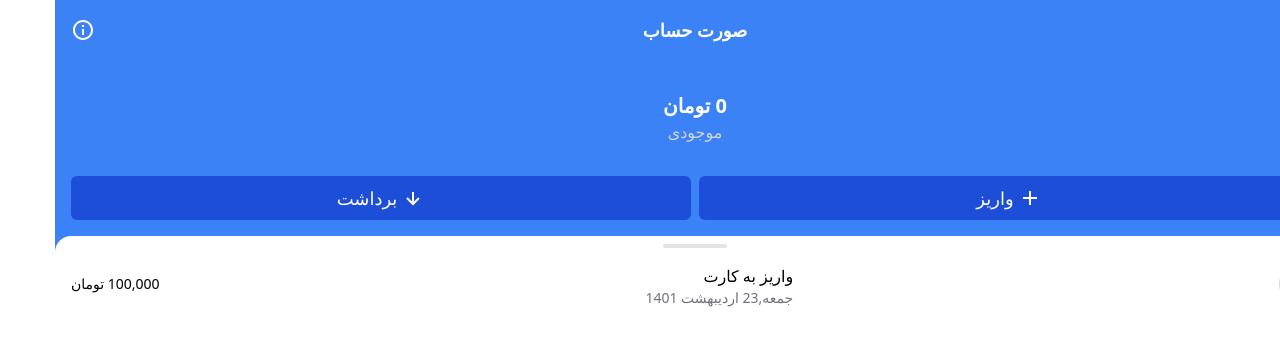
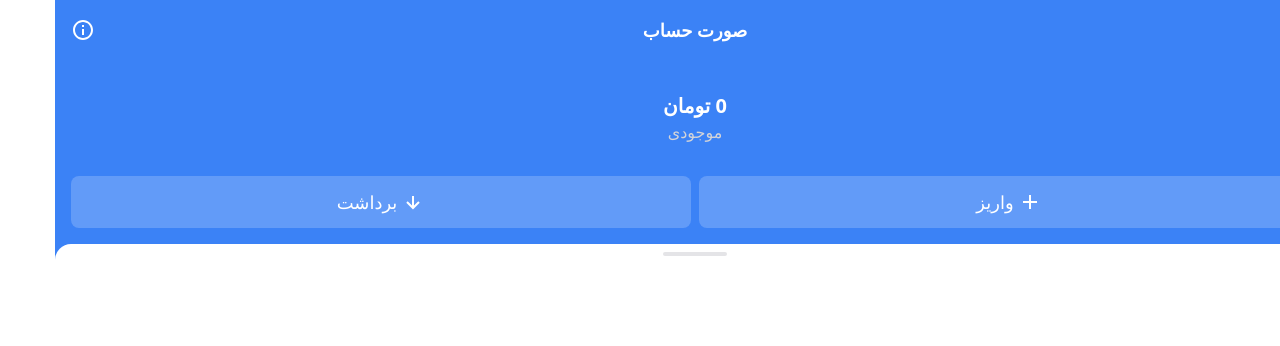
Before and after one commit to mahdibashirione/Expense-Traker, a React (Create React App) app: page / in a window 1280 px wide. Shown: the top 346 px of the page. Built offline with nearby package versions, Linux system fonts and the light colour scheme.

Commit message:
Add Form Deposit & remove from cart

```diff
--- a/src/App.js
+++ b/src/App.js
@@ -6,7 +6,7 @@ import RemoveFromCart from "./pages/RemoveFromCart"
 
 const App = () => {
   return (
-    <div className="bg-blue-500 h-full">
+    <div className="h-full">
       <Routes>
         <Route path="/" element={<Bills />} />
         <Route path="/DepositToCart" element={<DepositPage />} />
--- /dev/null
+++ b/src/components/Form/Form.js
@@ -0,0 +1,27 @@
+import { useState } from "react";
+import { useDepositActions } from "../../context/deposit&removeProvider";
+
+const Form = ({ nameButton, type }) => {
+
+  const [value, setValue] = useState()
+  const depositActions = useDepositActions()
+
+  const submitHandler = (e) => {
+    e.preventDefault()
+    depositActions.addDepositToCart(value, type)
+    setValue('')
+  }
+
+  return (
+    <form className="w-full flex flex-col items-start p-4">
+      <label className="font-sans text-slate-800 mb-2 text-lg">
+        مقدار
+        <span className="font-sans text-gray-400 mb-2 text-sm mr-2">(تومان)</span>
+      </label>
+      <input value={value} onChange={(e) => setValue(e.target.value)} type="text" className="w-full outline-none bg-gray-200 py-3 px-2 rounded-lg mb-4" placeholder="250000" />
+      <button onClick={submitHandler} type="submit" className="bg-blue-400 text-white text-xl w-full rounded-lg py-3">{nameButton}</button>
+    </form>
+  );
+}
+
+export default Form;
--- a/src/components/Transactions/Transactions.js
+++ b/src/components/Transactions/Transactions.js
@@ -1,13 +1,13 @@
-const Transactions = () => {
+const Transactions = ({ type, time, value, inType }) => {
   return (
     <li className="w-full py-2 flex gap-x-2 justify-between">
       <div className="w-10 h-10 bg-zinc-300 rounded-full flex items-center justify-center"></div>
       <div>
-        <span className="text-md font-sans select-none">واریز به کارت</span>
-        <p className="text-sm font-sans select-none text-zinc-500"> جمعه,23 اردیبهشت 1401</p>
+        <span className="text-md font-sans select-none">{type}</span>
+        <p className="text-sm font-sans select-none text-zinc-500">{time}</p>
       </div>
       <div className="h-10 flex justify-center items-center">
-        <span className="text-sm font-sans select-none">100,000 تومان</span>
+        <span className={`text-sm font-sans select-none ${inType === "remove" ? "bg-red-500" : "bg-green-500"} rounded`}>{value} تومان</span>
       </div>
     </li>
   );
--- a/src/components/TransactionsList/TransactionsList.js
+++ b/src/components/TransactionsList/TransactionsList.js
@@ -1,15 +1,21 @@
 import Transactions from "../Transactions/Transactions"
 
+import { useDeposit } from "../../context/deposit&removeProvider";
+import { useEffect } from "react";
+
 const TransactionsList = () => {
+
+  const depositState = useDeposit()
+
   return (
-    <div className="bg-white w-full sticky top-16 rounded-t-2xl h-full z-20">
+    <div className="bg-white w-full sticky top-16 -mt-4 rounded-t-2xl h-full z-20">
       <div className="container w-full max-h-[89vh] flex flex-col items-center justify-start gap-y-2 px-4 py-2">
         <span className="w-16 h-1 rounded-full bg-zinc-200"></span>
-
         <ul className="w-full h-full overflow-y-scroll">
-          <Transactions />
+          {depositState.map(item => {
+            return <Transactions type={item.type} time={item.time} value={item.valueDeposit} inType={item.type} />
+          })}
         </ul>
-
       </div>
     </div>
   );
--- a/src/components/inventory/Inventory.js
+++ b/src/components/inventory/Inventory.js
@@ -3,9 +3,11 @@ import { BiDownArrowAlt } from "react-icons/bi"
 import { Link, Router } from "react-router-dom"
 
 import { useInventory } from "../../context/InventoryProvider"
+import { useDepositActions } from "../../context/deposit&removeProvider"
 
 const Inventory = () => {
   const stateInventory = useInventory()
+  const depositActions = useDepositActions()
 
   return (
     <div className="w-full bg-blue-500 sticky top-0 right-0">
@@ -16,12 +18,12 @@ const Inventory = () => {
           </p>
           <span className="text-zinc-300 font-sans text-md">موجودی</span>
         </div>
-        <div className="w-full flex items-center justify-between gap-x-2">
-          <Link to="/DepositToCart" className="font-sans text-white text-lg select-none flex items-center justify-center bg-blue-700 rounded-md py-2 w-full">
+        <div className="w-full flex items-center justify-between gap-x-2 mb-4">
+          <Link to="/DepositToCart" className="font-sans text-white text-lg select-none flex items-center justify-center bg-[rgba(255,255,255,0.2)] rounded-lg py-3 w-full">
             <BiPlus className="text-2xl h-full flex items-center ml-1" />
             واریز
           </Link>
-          <Link to="/RemoveFromCart" className="font-sans text-white text-lg select-none flex items-center justify-center bg-blue-700 rounded-md py-2 w-full">
+          <Link to="/RemoveFromCart" className="font-sans text-white text-lg select-none flex items-center justify-center bg-[rgba(255,255,255,0.2)] rounded-lg py-3 w-full">
             <BiDownArrowAlt className="text-2xl h-full flex items-center ml-1" />
             برداشت
           </Link>
--- /dev/null
+++ b/src/context/deposit&removeProvider.js
@@ -0,0 +1,50 @@
+import React, { useContext } from "react";
+
+const depositState = React.createContext()
+const depositDispatch = React.createContext()
+
+const DepositContext = ({ children }) => {
+
+  const [deposit, setDeposit] = React.useState([])
+
+
+  return (
+    <>
+      <depositState.Provider value={deposit}>
+        <depositDispatch.Provider value={setDeposit}>
+          {children}
+        </depositDispatch.Provider>
+      </depositState.Provider>
+    </>
+  );
+}
+
+export const useDeposit = () => React.useContext(depositState)
+export const useDepositActions = () => {
+  const depositState = useDeposit()
+  const setDeposit = React.useContext(depositDispatch)
+
+  const getDateAndTime = () => {
+    const date = new Date()
+    const options = {
+      year: "numeric",
+      weekday: "long",
+      day: "numeric",
+      month: "long"
+    }
+    const dateAndTime = date.toLocaleDateString("fa-IR", options)
+    return dateAndTime;
+  }
+
+  const addDepositToCart = (value, type) => {
+    setDeposit([...depositState, {
+      id: Math.floor(Math.random() * 1000),
+      valueDeposit: value,
+      time: getDateAndTime(),
+      type: type
+    }])
+  }
+  return { addDepositToCart }
+}
+
+export default DepositContext;
--- a/src/layout/layout.js
+++ b/src/layout/layout.js
@@ -1,14 +1,16 @@
 import Navbar from "../components/Navbar/Navbar";
 import InventoryProvider from "../context/InventoryProvider";
-
+import DepositContext from "../context/deposit&removeProvider"
 
 const Layout = (props) => {
   return (
     <>
-      <InventoryProvider>
-        <Navbar />
-        {props.children}
-      </InventoryProvider>
+      <DepositContext>
+        <InventoryProvider>
+          <Navbar />
+          {props.children}
+        </InventoryProvider>
+      </DepositContext>
     </>
   );
 }
--- a/src/pages/DepositPage.js
+++ b/src/pages/DepositPage.js
@@ -1,6 +1,8 @@
+import Form from "../components/Form/Form";
+
 const DepositPage = () => {
   return (
-    <span>صفحه واریز</span>
+    <Form nameButton="واریز" type="deposit" />
   );
 }
 
--- a/src/pages/RemoveFromCart.js
+++ b/src/pages/RemoveFromCart.js
@@ -1,6 +1,8 @@
+import Form from "../components/Form/Form";
+
 const RemoveFromCart = () => {
   return (
-    <span>صفحه برداشت از کارت</span>
+    <Form nameButton="برداشت" type="remove" />
   );
 }
 
```
